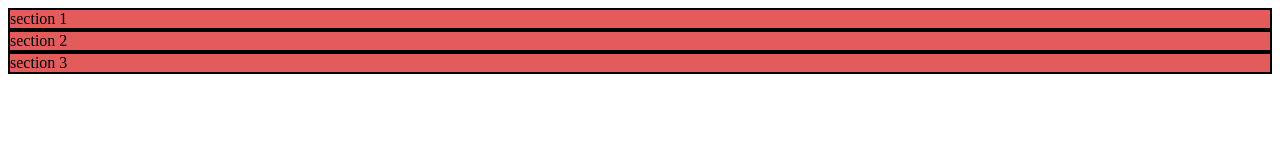
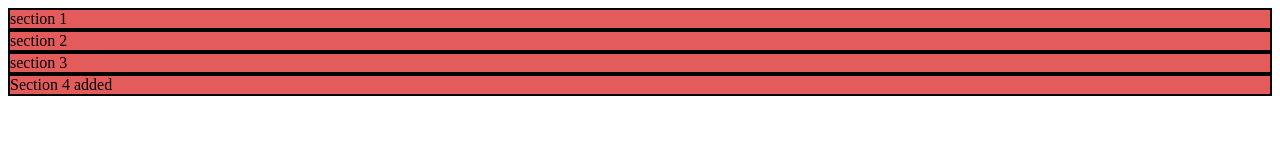
Before and after one commit to harshitha-sk/test-project, a plain HTML site: page git/index.html in a window 1280 px wide. Drawn offline with Linux system fonts and the light colour scheme.

Commit message:
Added section 4

```diff
--- a/git/index.html
+++ b/git/index.html
@@ -10,5 +10,6 @@
     <section>section 1</section>
     <section>section 2</section>
     <section>section 3</section>
+    <section>Section 4 added</section>
 </body>
 </html>
```
